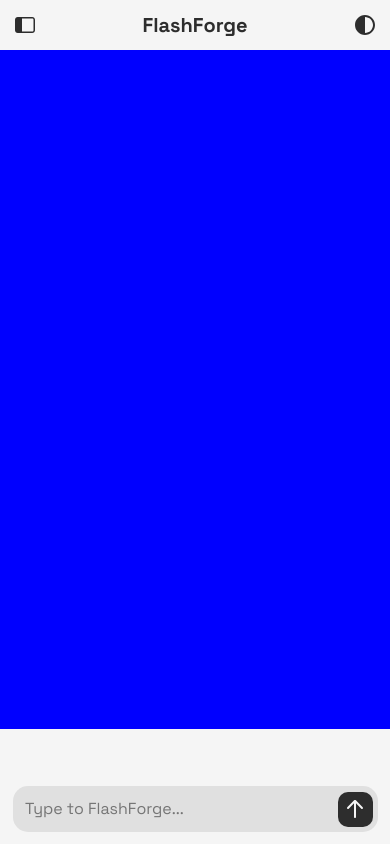
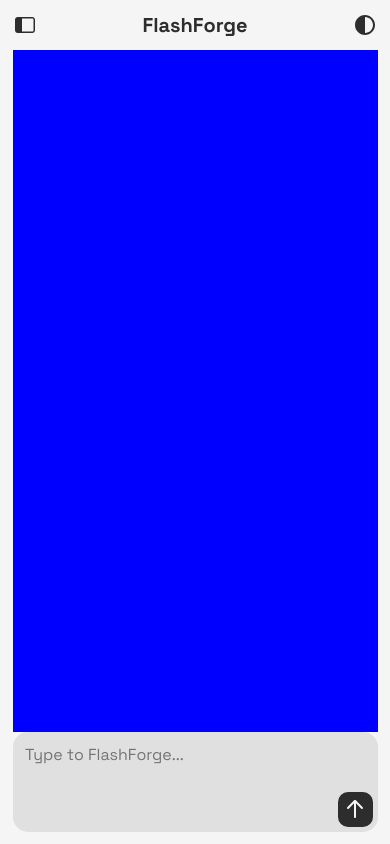
Before and after one commit to NickHoulding/AI-Flashcard-Generator, a Flask app: page / in a window 390 px wide. Run offline with Flask 3, Linux system fonts and the light colour scheme.

Commit message:
Initial user input working with local model.

```diff
--- a/main.py
+++ b/main.py
@@ -1,11 +1,43 @@
-from flask import Flask
-from flask import render_template
+from transformers import AutoTokenizer, AutoModelForCausalLM
+from flask import Flask, render_template, request, jsonify
+import torch
 
 app = Flask(__name__)
+
+device = "cuda" if torch.cuda.is_available() else "cpu"
+model_name = "meta-llama/Llama-3.2-1B-Instruct"
+cache_dir = "./models/Llama-3.2-1B-instruct"
+
+print(f"Using device: {device}")
+print(f"Loading model: {model_name}")
+
+tokenizer = AutoTokenizer.from_pretrained(model_name, cache_dir=cache_dir)
+model = AutoModelForCausalLM.from_pretrained(model_name, cache_dir=cache_dir)
+model.to(device)
 
 @app.route('/')
 def main():
     return render_template('index.html')
 
+@app.route('/send-message', methods=['POST'])
+def send_message():
+    data = request.get_json()
+    message = data.get('message', '')
+    response = query(message)
+    return jsonify({'response': response})
+
+def query(message):
+    input_ids = tokenizer.encode("Query: " + message, return_tensors="pt").to(device)
+
+    output = model.generate(
+        input_ids,
+        max_length=1000,
+        temperature=0.9,
+        pad_token_id=tokenizer.eos_token_id
+    )
+
+    response = tokenizer.decode(output[0], skip_special_tokens=True)
+    return response
+
 if __name__ == '__main__':
     app.run(host='127.0.0.1')
--- a/static/css/content.css
+++ b/static/css/content.css
@@ -27,7 +27,7 @@
     width: 100%;
     position: fixed;
     top: 50px;
-    bottom: calc(25px + 15px + 75px);
+    bottom: 125px;
     font-family: 'SpaceGrotesk';
     font-weight: normal;
     color: var(--text-color);
@@ -40,8 +40,7 @@
     align-items: center;
     max-width: 650px;
     width: 100%;
-    min-height: 0;
-    max-height: auto;
+    height: 100px;
     position: fixed;
     bottom: 25px;
     border: none;
@@ -53,7 +52,7 @@
 .user-input {
     background: transparent;
     width: calc(100% - 45px);
-    height: auto;
+    height: 100%;
     padding: 12.5px;
     margin: 0;
     border: none;
@@ -93,12 +92,14 @@
     .chat {
         position: fixed;
         top: 50px;
-        width: 100%;
+        width: calc(100% - 25px);
+        height: calc(100% - 162.5px);
     }
 
     .chatbox {
         position: fixed;
         bottom: 12.5px;
         width: calc(100% - 25px);
+        height: 100px;
     }
 }
--- a/static/js/script.js
+++ b/static/js/script.js
@@ -56,9 +56,23 @@ window.addEventListener('DOMContentLoaded', () => {
     setInitialTheme();
 });
 
-const userInput = document.querySelector('.user-input');
+async function sendMessage() {
+    const textbox = document.getElementById('user-input');
+    const message = textbox.value;
+    textbox.value = '';
 
-userInput.addEventListener('input', () => {
-    userInput.style.height = 'auto'; // Reset the height
-    userInput.style.height = `${userInput.scrollHeight}px`; // Adjust height to content
-});
+    const response = await fetch('/send-message', {
+        method: 'POST',
+        headers: {
+            'Content-Type': 'application/json',
+        },
+        body: JSON.stringify({ message }),
+    });
+
+    if (response.ok) {
+        const data = await response.json();
+        alert(data.response);
+    } else {
+        alert('Error sending message');
+    }
+}
--- a/templates/content.html
+++ b/templates/content.html
@@ -11,13 +11,15 @@
         <div class="chat">
         </div>
         <div class="chatbox">
-            <textarea class="user-input" rows="1"
+            <textarea class="user-input" id="user-input" rows="3"
                 placeholder="Type to FlashForge..."></textarea>
-            <button class="send-message">
-                <svg fill="currentColor" height="24" viewBox="0 0 24 24" width="24" xmlns="http://www.w3.org/2000/svg"><path d="M4.28401 10.2959C3.89639 10.6893 3.90108 11.3225 4.29449 11.7101C4.68789 12.0977 5.32104 12.093 5.70866 11.6996L11 6.32931V20.0004C11 20.5527 11.4477 21.0004 12 21.0004C12.5523 21.0004 13 20.5527 13 20.0004V6.33579L18.2849 11.6996C18.6726 12.093 19.3057 12.0977 19.6991 11.7101C20.0925 11.3225 20.0972 10.6893 19.7096 10.2959L12.8872 3.37171C12.3976 2.8748 11.596 2.87479 11.1064 3.37171L4.28401 10.2959Z"/>
-                </svg>
-            </button>
+                <button class="send-message" onclick="sendMessage()">
+                    <svg fill="currentColor" height="24" viewBox="0 0 24 24" width="24" xmlns="http://www.w3.org/2000/svg"><path d="M4.28401 10.2959C3.89639 10.6893 3.90108 11.3225 4.29449 11.7101C4.68789 12.0977 5.32104 12.093 5.70866 11.6996L11 6.32931V20.0004C11 20.5527 11.4477 21.0004 12 21.0004C12.5523 21.0004 13 20.5527 13 20.0004V6.33579L18.2849 11.6996C18.6726 12.093 19.3057 12.0977 19.6991 11.7101C20.0925 11.3225 20.0972 10.6893 19.7096 10.2959L12.8872 3.37171C12.3976 2.8748 11.596 2.87479 11.1064 3.37171L4.28401 10.2959Z"/>
+                    </svg>
+                </button>
         </div>
     </div>
+
+    <script src="/static/js/script.js"></script>
 </body>
 </html>
```
Also changed, not shown: 1 other file.
